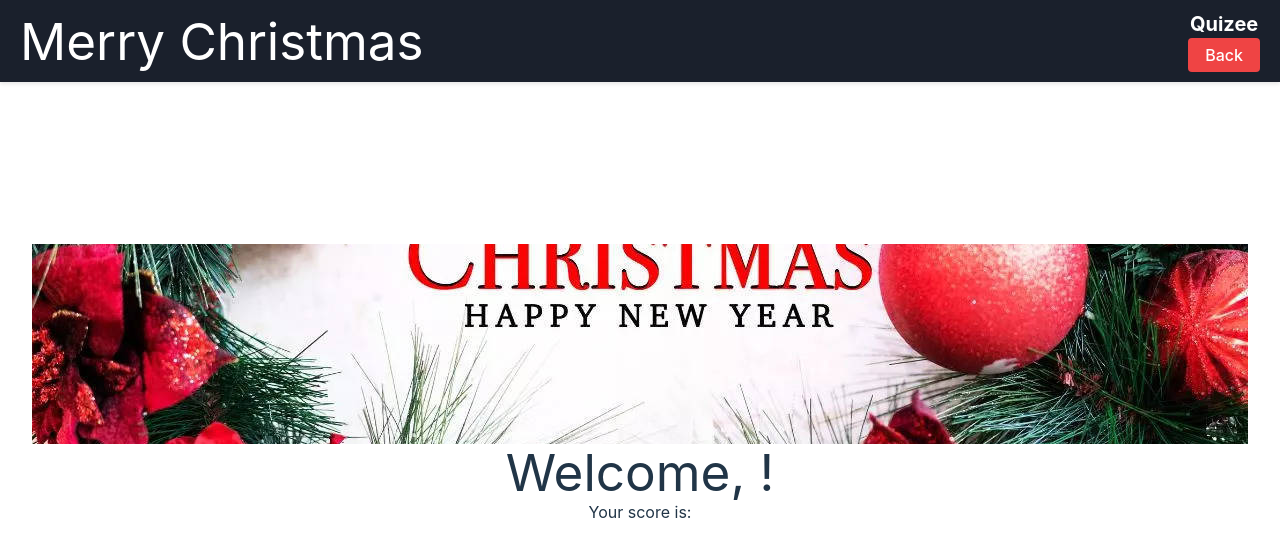
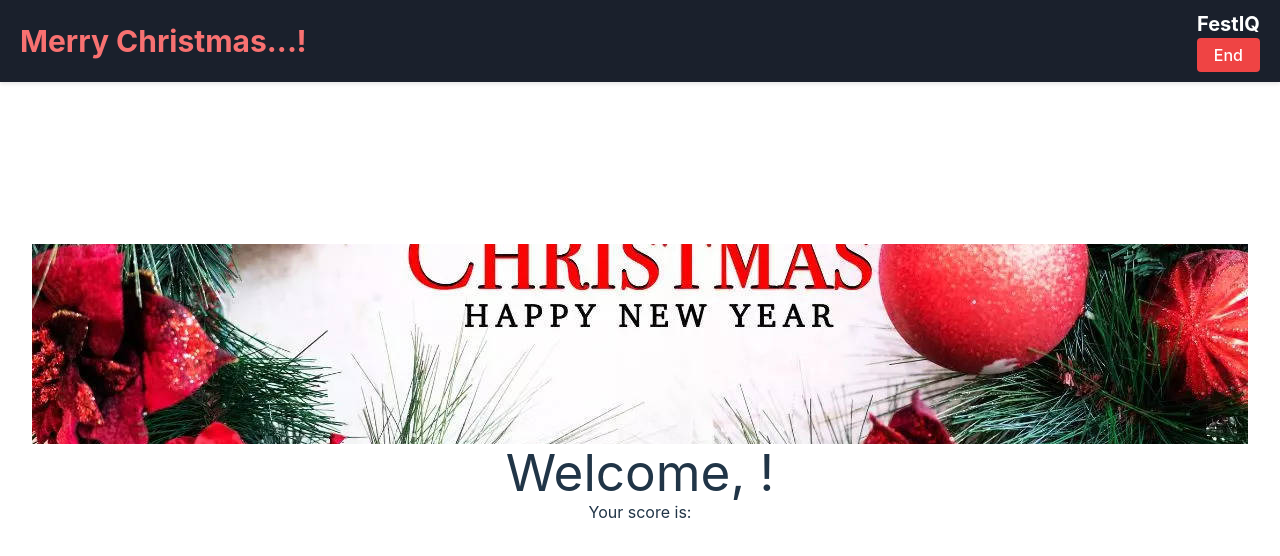
Before and after one commit to VihangaST/Quizee, a React (Vite) app in the folder frontend/: page /dashboard in a window 1280 px wide. Shown: the top 556 px of the page. Built offline with nearby package versions, Linux system fonts and the light colour scheme; no server answers.

Commit message:
Nav bar UI changes

```diff
--- a/frontend/src/components/Navbar.jsx
+++ b/frontend/src/components/Navbar.jsx
@@ -13,16 +13,17 @@ export default function Navbar() {
 
   return (
     <nav className="navbar">
-    <h1>Merry Christmas</h1>
+    <h1 className="text-red-400 text-3xl font-bold">Merry Christmas...!</h1>
       <div className="">
         {/* Left: Logo */}
-        <h1 className="text-xl font-bold">Quizee</h1>
+        {/* text-center text-2xl font-bold text-gray-900 */}
+        <h1 className="text-xl font-bold">FestIQ</h1>
         {/* Right: Logout Button */}
         <button
           onClick={handleLogout}
           className="bg-red-500 hover:bg-red-600 text-white py-1 px-4 rounded"
         >
-          Back
+          End
         </button>
       </div>
 
```
